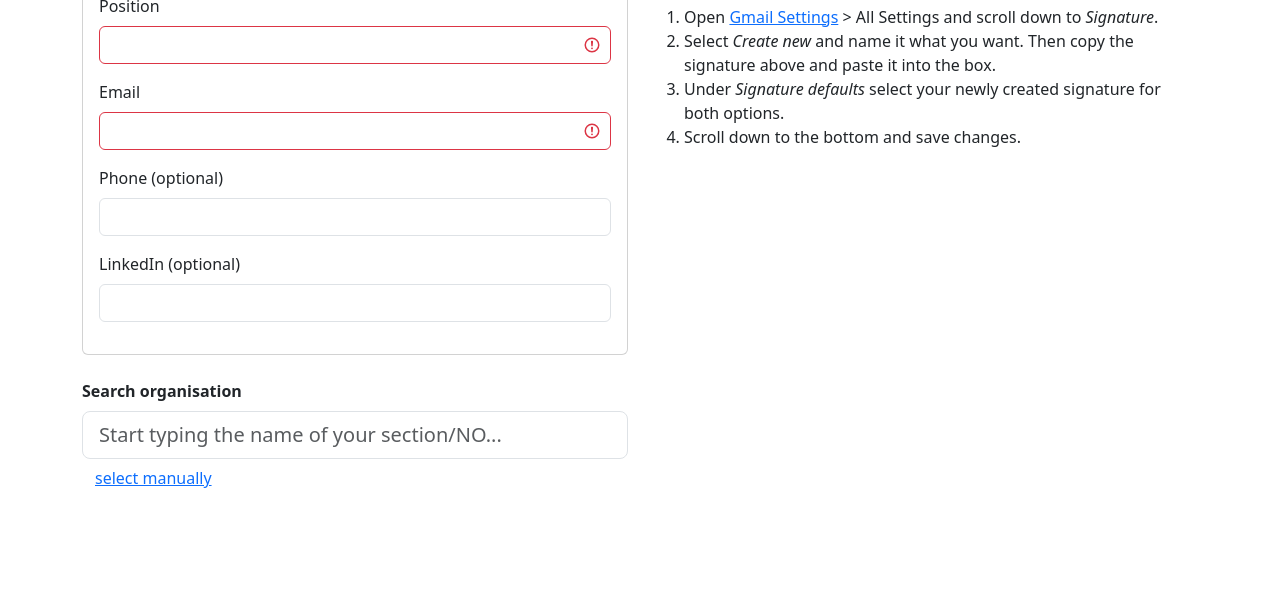
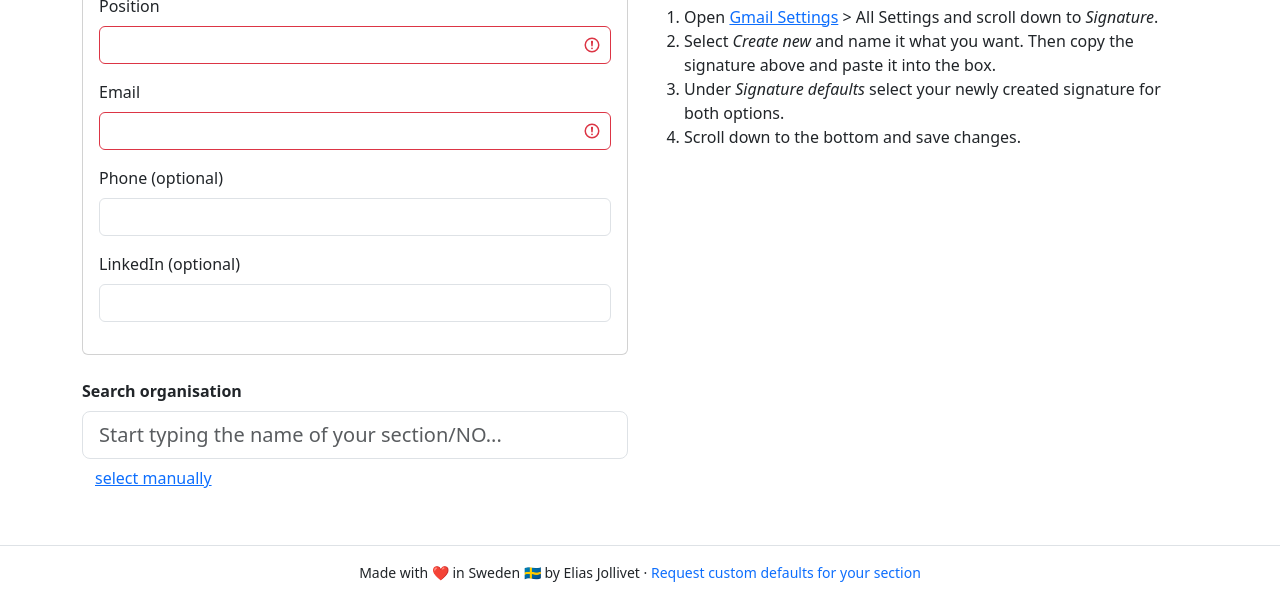
Before and after one commit to esn-sweden/email-signature, a website built with Vite: page index.html in a window 1280 px wide. Shown: the part 372-971 px from the top of the page. Before the commit the page ends 893 px from the top, so only its background shows below. Built offline with nearby package versions, Linux system fonts and the light colour scheme; files whose address does not match are found by name.

Commit message:
Add footer with creator information

```diff
--- a/index.html
+++ b/index.html
@@ -297,6 +297,17 @@
         </div>
       </div>
     </main>
+    <footer class="text-center py-3 mt-4 border-top small">
+      <span>Made with ❤️ in Sweden 🇸🇪 by Elias Jollivet</span>
+      ·
+      <a
+        href="https://github.com/esn-sweden/email-signature"
+        target="_blank"
+        class="text-decoration-none"
+      >
+        Request custom defaults for your section
+      </a>
+    </footer>
     <script type="module" src="/src/main.ts"></script>
   </body>
 </html>
```
